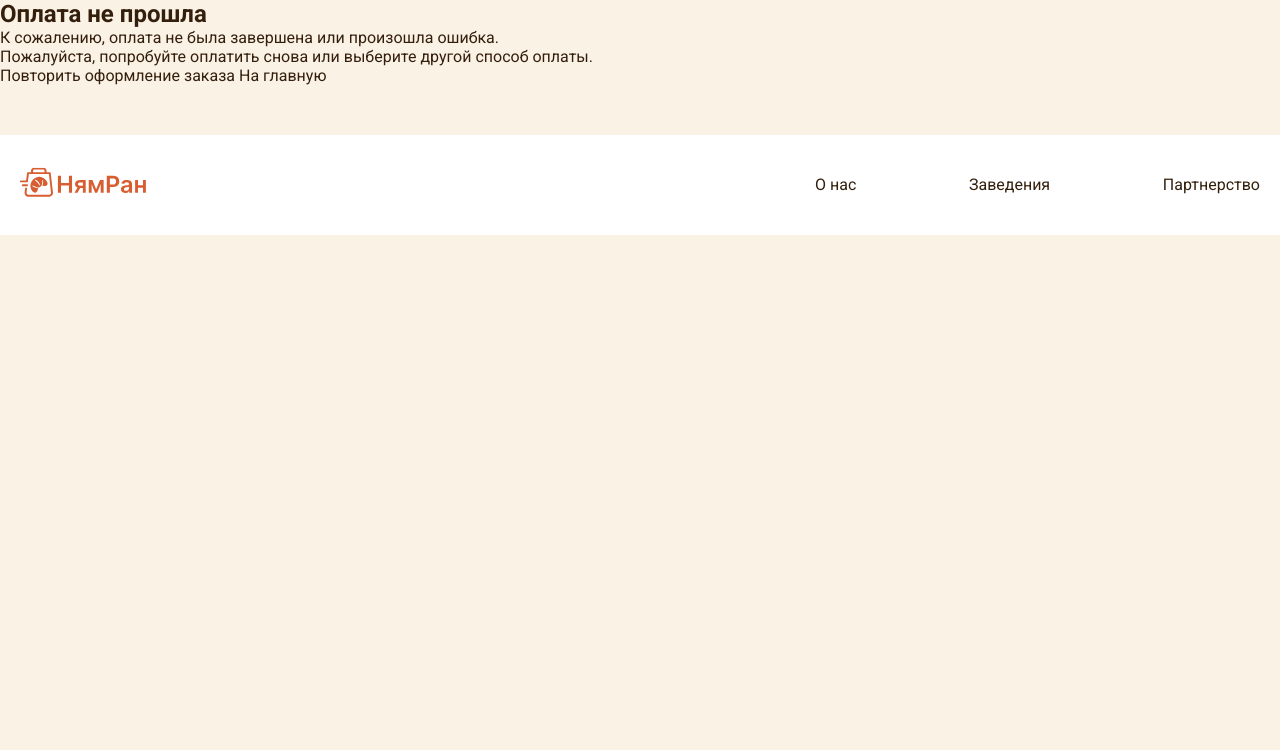
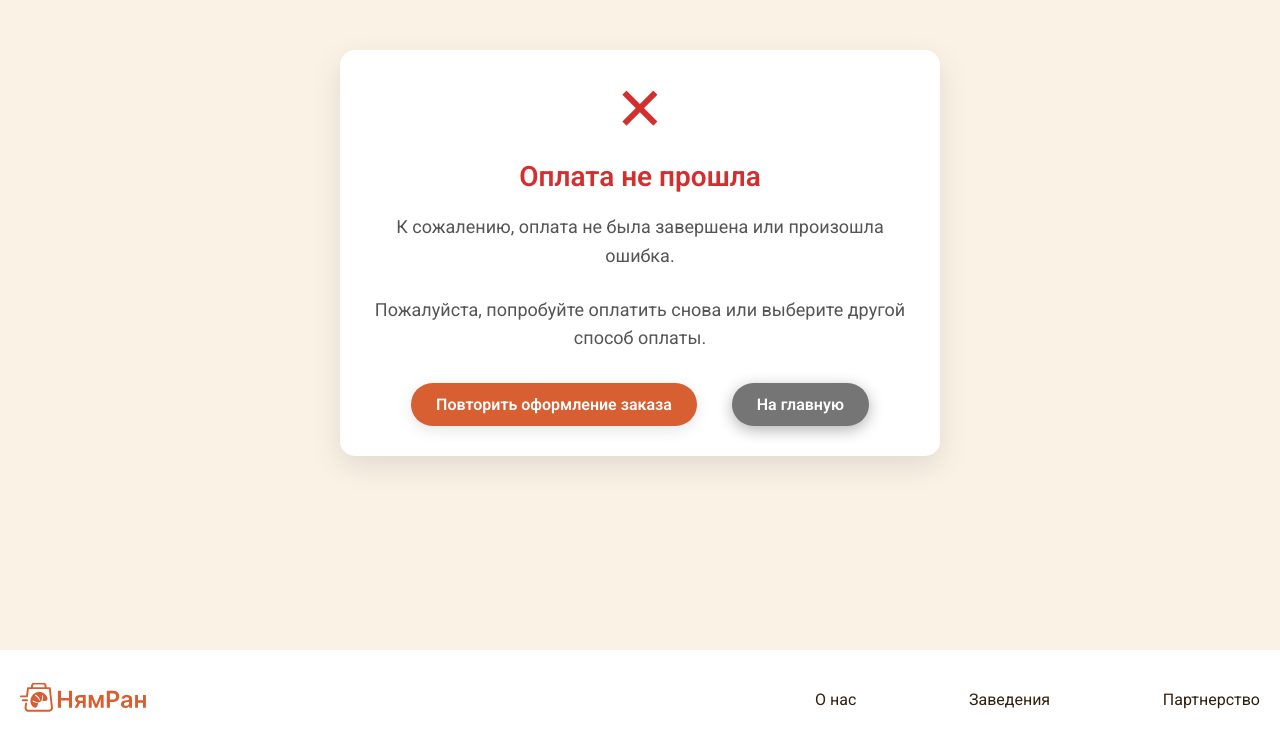
Before and after one commit to SSerov77/web-nyamrun, a Django app: template nyamrun/templates/orders/payment_failed.html in a window 1280 px wide. Shown: the part 100-850 px from the top of the page. Before the commit the page ends 335 px from the top, so only its background shows below. Run offline with Django 5.2, Linux system fonts and the light colour scheme; the template is opened without the code that fills it, so the values that code supplies are empty.

Commit message:
refac + added pages order_failes + order_success

```diff
--- a/nyamrun/home/views.py
+++ b/nyamrun/home/views.py
@@ -2,12 +2,9 @@ from django.shortcuts import render
 from places.models import Place, PlaceType
 
 def index(request):
-    # Получаем заведения по типам
     coffee_shops = Place.objects.filter(type=PlaceType.COFFEE_SHOP)
     bakeries = Place.objects.filter(type=PlaceType.BAKERY)
     cafes = Place.objects.filter(type=PlaceType.CAFE)
-
-    print(cafes)
 
     context = {
         'coffee_shops': coffee_shops,
--- /dev/null
+++ b/nyamrun/static/css/orders/payment_failed.css
@@ -0,0 +1,95 @@
+.payment-failed {
+    max-width: 600px;
+    margin: 50px auto;
+    padding: 30px;
+    background: #ffffff;
+    border-radius: 15px;
+    box-shadow: 0 10px 30px rgba(0, 0, 0, 0.1);
+    text-align: center;
+    font-family: 'Arial', sans-serif;
+}
+
+.payment-failed h2 {
+    color: #d32f2f;
+    font-size: 28px;
+    margin-bottom: 20px;
+    font-weight: 600;
+}
+
+.payment-failed p {
+    color: #555;
+    font-size: 18px;
+    line-height: 1.6;
+    margin-bottom: 25px;
+}
+
+.payment-failed .btn {
+    display: inline-block;
+    padding: 12px 25px;
+    margin: 0 10px;
+    color: white;
+    text-decoration: none;
+    border-radius: 50px;
+    font-weight: 600;
+    transition: all 0.3s ease;
+    border: none;
+    cursor: pointer;
+    font-size: 16px;
+    box-shadow: 0 4px 10px rgba(0, 0, 0, 0.1);
+}
+
+.payment-failed .btn-warning {
+    background: var(--color-primary);
+    box-shadow: 0 4px 15px var(--color-card-shadow)
+}
+
+.payment-failed .btn-warning:hover {
+    background: var(--color-primary-hover);
+    transform: translateY(-2px);
+    box-shadow: 0 6px 20px ;
+}
+
+.payment-failed .btn-secondary {
+    background: #757575;
+    box-shadow: 0 4px 15px var(--color-card-shadow-hover);
+}
+
+.payment-failed .btn-secondary:hover {
+    background: #616161;
+    transform: translateY(-2px);
+    box-shadow: 0 6px 20px rgba(117, 117, 117, 0.4);
+}
+
+.payment-failed .btn:active {
+    transform: translateY(0);
+}
+
+/* Анимация для текста ошибки */
+.payment-failed p:first-of-type {
+    animation: shake 0.5s ease-in-out;
+}
+
+@keyframes shake {
+    0%, 100% { transform: translateX(0); }
+    20%, 60% { transform: translateX(-5px); }
+    40%, 80% { transform: translateX(5px); }
+}
+
+/* Иконка ошибки */
+.payment-failed::before {
+    content: "✕";
+    display: block;
+    font-size: 60px;
+    color: #d32f2f;
+    margin-bottom: 20px;
+    line-height: 1;
+}
+
+/* Группировка кнопок */
+.payment-failed .button-group {
+    margin-top: 30px;
+    display: flex;
+    justify-content: center;
+    gap: 15px;
+    flex-wrap: wrap;
+}
--- a/nyamrun/templates/home/home.html
+++ b/nyamrun/templates/home/home.html
@@ -3,7 +3,7 @@
 
 {% block title %}НямРан - Ваш заказ уже ждет вас!{% endblock %}
 {% block extra_head %}
-    <link rel="stylesheet" href="{% static 'css/home.css' %}">
+    <link rel="stylesheet" href="{% static 'css/home/home.css' %}">
 {% endblock %}
 
 
--- a/nyamrun/templates/orders/order_create.html
+++ b/nyamrun/templates/orders/order_create.html
@@ -4,7 +4,7 @@
 {% block title %}Оформление заказа{% endblock %}
 
 {% block extra_head %}
-<link rel="stylesheet" href="{% static 'css/cart.css' %}">
+<link rel="stylesheet" href="{% static 'css/orders/order_create.css' %}">
 {% endblock %}
 
 {% block content %}
--- a/nyamrun/templates/orders/payment_failed.html
+++ b/nyamrun/templates/orders/payment_failed.html
@@ -1,11 +1,24 @@
 {% extends 'base.html' %}
+{% load static %}
+
+{% block title %}Ошибка оплаты{% endblock %}
+
+{% block extra_head %}
+  <link rel="stylesheet" href="{% static 'css/orders/payment_failed.css' %}">
+{% endblock %}
 
 {% block content %}
+<main>
+  <section style="display: flex; align-items: center; justify-content: center;">
     <div class="payment-failed">
       <h2>Оплата не прошла</h2>
       <p>К сожалению, оплата не была завершена или произошла ошибка.</p>
       <p>Пожалуйста, попробуйте оплатить снова или выберите другой способ оплаты.</p>
+      <div class="button-group">
         <a href="{% url 'order_create' %}" class="btn btn-warning">Повторить оформление заказа</a>
         <a href="{% url 'home' %}" class="btn btn-secondary">На главную</a>
       </div>
+    </div>
+  </section>
+</main>
 {% endblock %}
--- a/nyamrun/templates/places/place_detail.html
+++ b/nyamrun/templates/places/place_detail.html
@@ -3,7 +3,7 @@
 {% block title %}{{ place.name }}{% endblock %}
 
 {% block extra_head %}
-  <link rel="stylesheet" href="{% static 'css/place_detail.css' %}">
+  <link rel="stylesheet" href="{% static 'css/places/place_detail.css' %}">
   <link rel="stylesheet" href="{% static 'css/modal.css' %}">
 {% endblock %}
 
--- a/nyamrun/templates/places/place_list.html
+++ b/nyamrun/templates/places/place_list.html
@@ -3,7 +3,7 @@
 
 {% block title %}Заведения{% endblock %}
 
-{% block extra_head %}<link rel="stylesheet" href="{% static 'css/place_list.css' %}">{% endblock %}
+{% block extra_head %}<link rel="stylesheet" href="{% static 'css/places/place_list.css' %}">{% endblock %}
 
 {% block content %}
 <main class="container">
```
Also changed, not shown: nyamrun/static/css/cart.css (deleted, +0 -262 lines), nyamrun/static/css/orders/order_create.css (added, +135 -0 lines), nyamrun/static/css/orders/order_success.css (added, +89 -0 lines), nyamrun/templates/orders/order_success.html (+11 -0 lines), nyamrun/static/css/home/home.css (renamed from nyamrun/static/css/home.css), nyamrun/static/css/places/place_detail.css (renamed from nyamrun/static/css/place_detail.css), nyamrun/static/css/places/place_list.css (renamed from nyamrun/static/css/place_list.css). Lines whose indentation alone changed are shown as unchanged.
